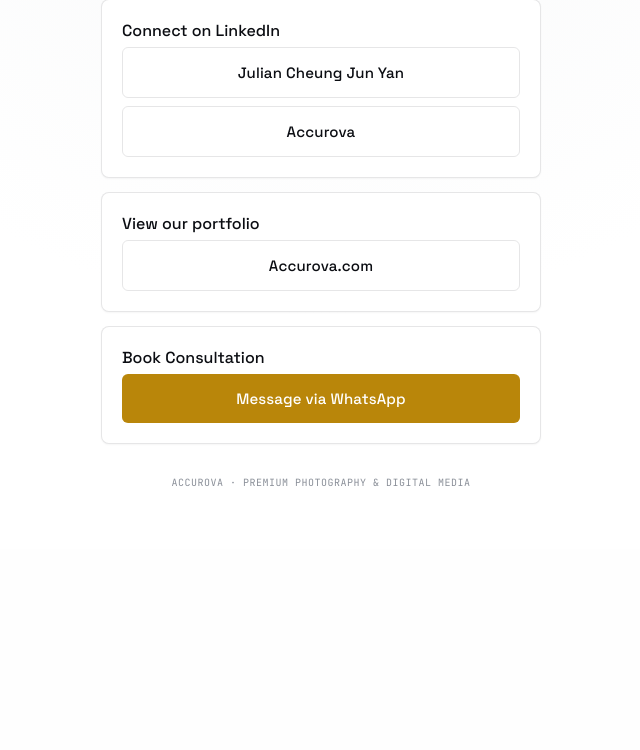
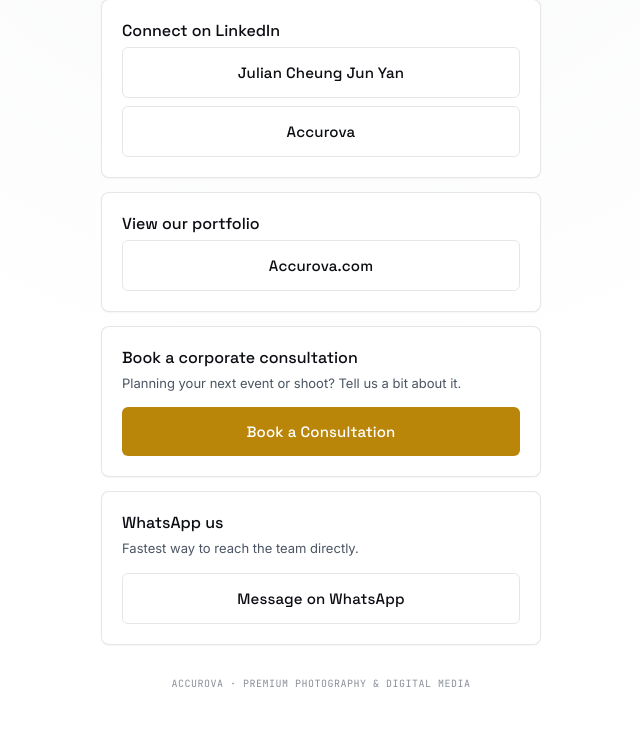
Before and after one commit to TheBooleanJulian/accurova-live-event, a FastAPI app: page / in a window 1280 px wide. Shown: the part 344-1094 px from the top of the page, without its empty margins (319-959 px from the left). Before the commit the page ends 830 px from the top, so only its background shows below. Run offline with FastAPI, Linux system fonts and the light colour scheme; data that the repository does not hold is empty.

Commit message:
Unify all WhatsApp CTAs into one WHATSAPP_URL; add consultation form to homepage
Every "Message on WhatsApp" button site-wide (homepage, event page,
404) now links to the same static WHATSAPP_URL (default
https://wa.link/6y9sbx) instead of building per-page wa.me links with
prefilled text. Removed the now-unused whatsapp_link() helper and
WHATSAPP_NUMBER setting.

Homepage gets the same "Book a corporate consultation" section the
event page already had — a button that reveals a name/company/email/
event-type/message form, posting to the existing slug-less /enquiry
endpoint (event_id NULL).

```diff
--- a/app/config.py
+++ b/app/config.py
@@ -22,13 +22,12 @@ class Settings:
     ADMIN_PASSWORD: str = os.environ.get("ADMIN_PASSWORD", "changeme")
     PUBLIC_BASE_URL: str = os.environ.get("PUBLIC_BASE_URL", "http://localhost:8000")
 
-    WHATSAPP_NUMBER: str = os.environ.get("WHATSAPP_NUMBER", "+6598566543")
+    WHATSAPP_URL: str = os.environ.get("WHATSAPP_URL", "https://wa.link/6y9sbx")
     LINKEDIN_URL: str = os.environ.get("LINKEDIN_URL", "https://www.linkedin.com/in/juliancheungjunyan/")
     LINKEDIN_COMPANY_URL: str = os.environ.get("LINKEDIN_COMPANY_URL", "https://www.linkedin.com/company/accurova/")
     PORTFOLIO_URL: str = os.environ.get("PORTFOLIO_URL", "https://accurova.com/")
     GOOGLE_REVIEWS_URL: str = os.environ.get("GOOGLE_REVIEWS_URL", "https://maps.app.goo.gl/JzfsHqPG3uGUjCFB6")
     SME_AWARD_URL: str = os.environ.get("SME_AWARD_URL", "https://www.instagram.com/p/DVtb4MpD5HH/")
-    CONSULTATION_WHATSAPP_URL: str = os.environ.get("CONSULTATION_WHATSAPP_URL", "https://wa.link/6y9sbx")
 
     EMAIL_PROVIDER: str = os.environ.get("EMAIL_PROVIDER", "none").lower()
     EMAIL_FROM: str = os.environ.get("EMAIL_FROM", "Accurova <juliancheung@accurova.com>")
--- a/app/main.py
+++ b/app/main.py
@@ -5,7 +5,6 @@ from fastapi.templating import Jinja2Templates
 
 from migrations.init_db import init_db
 from app.routes import public, admin
-from app.routes.public import whatsapp_link
 from app.config import settings
 from app.db import query_all, query_one
 
@@ -82,13 +81,12 @@ def root(request: Request):
         "public/generic.html",
         {
             "request": request,
-            "whatsapp_link": whatsapp_link("Hi Accurova, I'd like to enquire about photography for my event."),
+            "whatsapp_url": settings.WHATSAPP_URL,
             "linkedin_url": settings.LINKEDIN_URL,
             "linkedin_company_url": settings.LINKEDIN_COMPANY_URL,
             "portfolio_url": settings.PORTFOLIO_URL,
             "google_reviews_url": settings.GOOGLE_REVIEWS_URL,
             "sme_award_url": settings.SME_AWARD_URL,
-            "consultation_whatsapp_url": settings.CONSULTATION_WHATSAPP_URL,
             "latest_event": latest_event,
             "past_events": past_events,
         },
--- a/app/templates/public/generic.html
+++ b/app/templates/public/generic.html
@@ -38,7 +38,7 @@
   <div class="card card-primary">
     <p class="card-title">Looking for your event photos?</p>
     <p class="card-desc">Scan the QR code from your event to get to the right page, or message us directly and we'll help you find it.</p>
-    <a class="btn btn-primary" href="{{ whatsapp_link }}" target="_blank" rel="noopener">Message on WhatsApp</a>
+    <a class="btn btn-primary" href="{{ whatsapp_url }}" target="_blank" rel="noopener">Message on WhatsApp</a>
   </div>
 
   <div class="card">
@@ -53,8 +53,36 @@
   </div>
 
   <div class="card">
-    <p class="card-title">Book Consultation</p>
-    <a class="btn btn-gold" href="{{ consultation_whatsapp_url }}" target="_blank" rel="noopener">Message via WhatsApp</a>
+    <p class="card-title">Book a corporate consultation</p>
+    <p class="card-desc">Planning your next event or shoot? Tell us a bit about it.</p>
+    <button class="btn btn-gold" id="open-enquiry">Book a Consultation</button>
+  </div>
+
+  <div class="card">
+    <p class="card-title">WhatsApp us</p>
+    <p class="card-desc">Fastest way to reach the team directly.</p>
+    <a class="btn btn-outline" href="{{ whatsapp_url }}" target="_blank" rel="noopener">Message on WhatsApp</a>
+  </div>
+
+  <!-- Enquiry form (hidden until opened) -->
+  <div class="card" id="enquiry-card" style="display:none;">
+    <p class="card-title">Tell us about your event</p>
+    <form id="enquiry-form">
+      <input type="text" name="name" placeholder="Your name" required />
+      <input type="text" name="company" placeholder="Company" />
+      <input type="email" name="email" placeholder="Email" required />
+      <select name="event_type">
+        <option value="">Event type</option>
+        <option value="corporate_conference">Corporate conference</option>
+        <option value="product_launch">Product launch</option>
+        <option value="gala_dinner">Gala / dinner</option>
+        <option value="branding_shoot">Branding shoot</option>
+        <option value="other">Other</option>
+      </select>
+      <textarea name="message" placeholder="A little about your event"></textarea>
+      <button type="submit" class="btn btn-gold">Send Enquiry</button>
+    </form>
+    <div id="enquiry-status" class="status-msg"></div>
   </div>
 
   {% if past_events %}
@@ -72,5 +100,47 @@
 
   <footer>ACCUROVA &middot; PREMIUM PHOTOGRAPHY &amp; DIGITAL MEDIA</footer>
 </div>
+
+<script>
+function showStatus(el, msg, ok) {
+  el.textContent = msg;
+  el.classList.remove('ok', 'err');
+  el.classList.add('show', ok ? 'ok' : 'err');
+}
+
+document.getElementById('open-enquiry').addEventListener('click', () => {
+  const card = document.getElementById('enquiry-card');
+  card.style.display = card.style.display === 'none' ? 'block' : 'none';
+  if (card.style.display === 'block') card.scrollIntoView({ behavior: 'smooth', block: 'center' });
+});
+
+const enquiryForm = document.getElementById('enquiry-form');
+enquiryForm.addEventListener('submit', async (e) => {
+  e.preventDefault();
+  const statusEl = document.getElementById('enquiry-status');
+  const btn = enquiryForm.querySelector('button');
+  const formData = new FormData(enquiryForm);
+  const payload = Object.fromEntries(formData.entries());
+  btn.disabled = true;
+  try {
+    const res = await fetch('/enquiry', {
+      method: 'POST',
+      headers: { 'Content-Type': 'application/json' },
+      body: JSON.stringify(payload),
+    });
+    const data = await res.json();
+    if (res.ok) {
+      showStatus(statusEl, "Thanks — we'll be in touch shortly.", true);
+      enquiryForm.reset();
+    } else {
+      showStatus(statusEl, data.detail || 'Something went wrong. Please try again.', false);
+    }
+  } catch (err) {
+    showStatus(statusEl, 'Network error. Please try again.', false);
+  } finally {
+    btn.disabled = false;
+  }
+});
+</script>
 </body>
 </html>
--- a/app/templates/public/index.html
+++ b/app/templates/public/index.html
@@ -76,7 +76,7 @@
   <div class="card">
     <p class="card-title">WhatsApp us</p>
     <p class="card-desc">Fastest way to reach the team directly.</p>
-    <a class="btn btn-outline" href="{{ whatsapp_link }}" target="_blank" rel="noopener">Message on WhatsApp</a>
+    <a class="btn btn-outline" href="{{ whatsapp_url }}" target="_blank" rel="noopener">Message on WhatsApp</a>
   </div>
 
   <!-- Enquiry form (hidden until opened) -->
--- a/app/templates/public/not_found.html
+++ b/app/templates/public/not_found.html
@@ -15,7 +15,7 @@
   <div class="card">
     <p class="card-title">Event not found</p>
     <p class="card-desc">This link doesn't match a live event. Please check the QR code or contact the Accurova team.</p>
-    <a class="btn btn-outline" href="{{ whatsapp_link }}">Message on WhatsApp</a>
+    <a class="btn btn-outline" href="{{ whatsapp_url }}" target="_blank" rel="noopener">Message on WhatsApp</a>
   </div>
 </div>
 </body>
```
Also changed, not shown: app/routes/public.py (+2 -13 lines), README.md, 1 other file.
